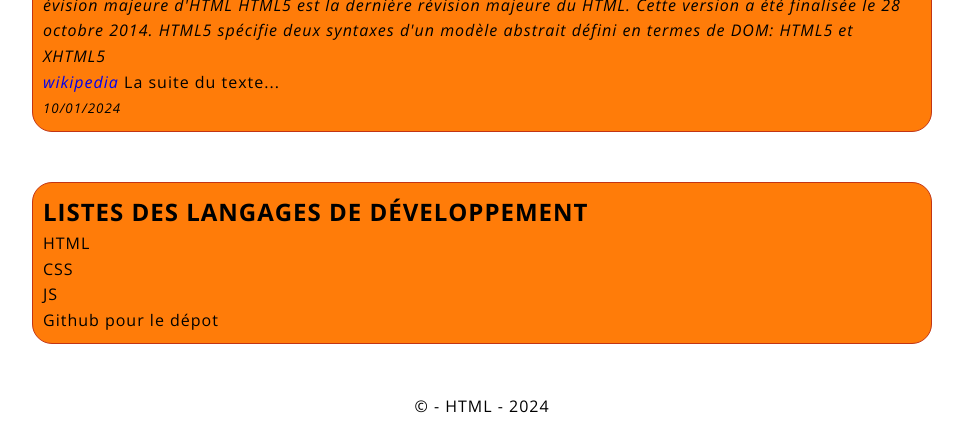
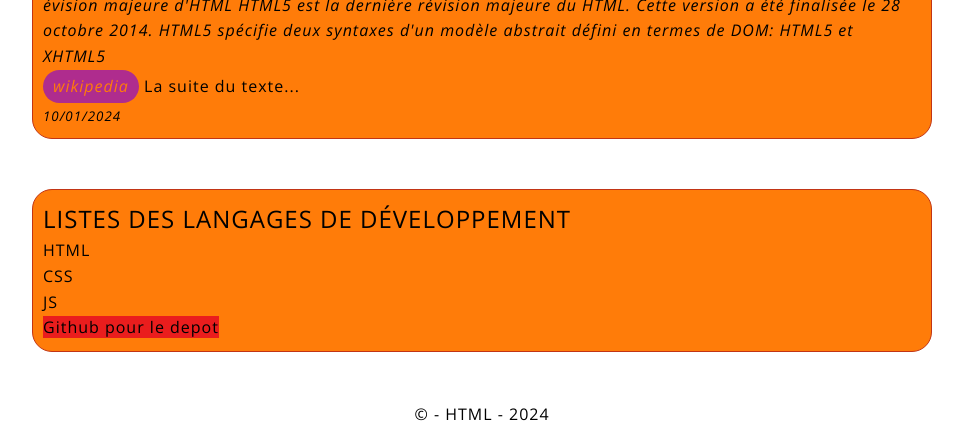
Before and after one commit to BenieDIA/cours-html, a plain HTML site: page index.html in a window 1280 px wide. Shown: the part 783-1210 px from the top of the page, without its empty margins (158-1121 px from the left). Drawn offline with nearby package versions, Linux system fonts and the light colour scheme; a web font is replaced by a local one.

Commit message:
changement

```diff
--- a/CSS/theme.css
+++ b/CSS/theme.css
@@ -10,6 +10,8 @@
     --border-radius: 2rem;
     --bgsection : rgb(255, 124, 9);
     --subtitle: uppercase;
+    --bgmain: rgba(167, 183,203);
+    --btn-default-color: rgba(123,45,67);
 
 }
 header>h1 {
@@ -38,6 +40,28 @@ section img {
 }
 section h2 {
     text-transform: var(--subtitle);
+    font-weight: 400;
+
+}
+.btns-default{
+    display: inline-block;
+    width: max-content;
+    background-color: rgb(175, 44, 142);
+    line-height: 2.5rem;
+    padding:  .4rem 1rem;
+    border-radius: var(--border-radius);
+    color: var(--bgsection);
+
+}
+.btn-option-success{
+    background-color: aquamarine;
+    color: var(--bgsection);
+
+}
+.btn-option-warning{
+    background-color: rgb(234, 29, 29);
+    color: inherit;
+
 }
 footer *{
     text-align: center;
--- a/index.html
+++ b/index.html
@@ -32,7 +32,7 @@
                 <cite>
                     évision majeure d'HTML
 HTML5 est la dernière révision majeure du HTML. Cette version a été finalisée le 28 octobre 2014. HTML5 spécifie deux syntaxes d'un modèle abstrait défini en termes de DOM: HTML5 et XHTML5<br>
-                   <a href="https://fr.wikipedia.org/wiki/HTML5">wikipedia</a>
+                   <a href="https://fr.wikipedia.org/wiki/HTML5" class="btns-default btn-option-succes">wikipedia</a>
                 </cite>
                 La suite du texte...<br>
                 <time
@@ -53,7 +53,7 @@ HTML5 est la dernière révision majeure du HTML. Cette version a été finalis
                 <li>HTML</li>
                 <li>CSS</li>
                 <li>JS</li>
-                <li>Github pour le dépot</li>
+                <li> <a href="https://github.com/" target="_blank" class="btn-option-warning" > Github pour le depot</a></li>
 
 
             </ul>
```
